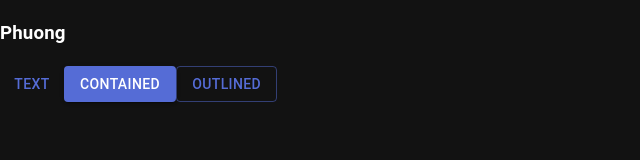
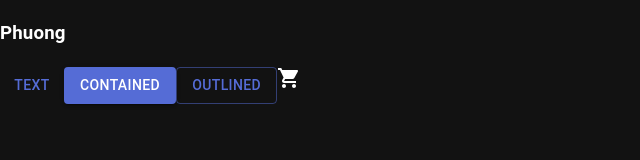
Before and after one commit to ThanhPhuong-Dev/trello-web, a React app: page / in a window 1280 px wide. Shown: the top 160 px of the page, without its empty margins (0-640 px from the left). Built offline with nearby package versions, Linux system fonts and the light colour scheme; the HTML template or start-up script is replaced by a standard one.

Commit message:
prettierrc

```diff
--- a/src/App.jsx
+++ b/src/App.jsx
@@ -1,5 +1,6 @@
 
 import { Button } from '@mui/material'
+import ShoppingCartIcon from '@mui/icons-material/ShoppingCart';
 function App() {
   return (
     <>
@@ -7,6 +8,8 @@ function App() {
       <Button variant="text">Text</Button>
       <Button variant="contained">Contained</Button>
       <Button variant="outlined">Outlined</Button>
+
+      <ShoppingCartIcon></ShoppingCartIcon>
     </>
   )
 }
--- a/src/theme.js
+++ b/src/theme.js
@@ -4,7 +4,7 @@ import { red } from '@mui/material/colors';
 // Create a theme instance.
 const theme = createTheme({
   palette: {
-    mode : 'dark',
+    mode: 'dark',
     primary: {
       main: '#556cd6',
     },
```
Also changed, not shown: src/main.jsx (+8 -8 lines), .eslintrc.cjs, 1 other file (tests, documents, lock files or other folders).
